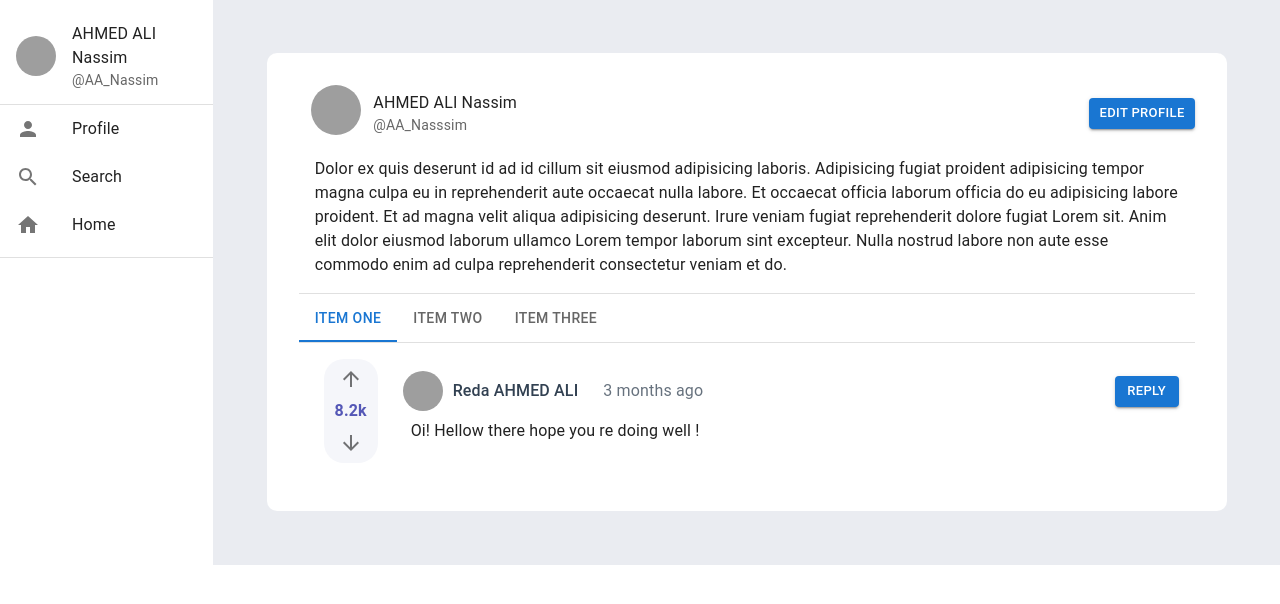
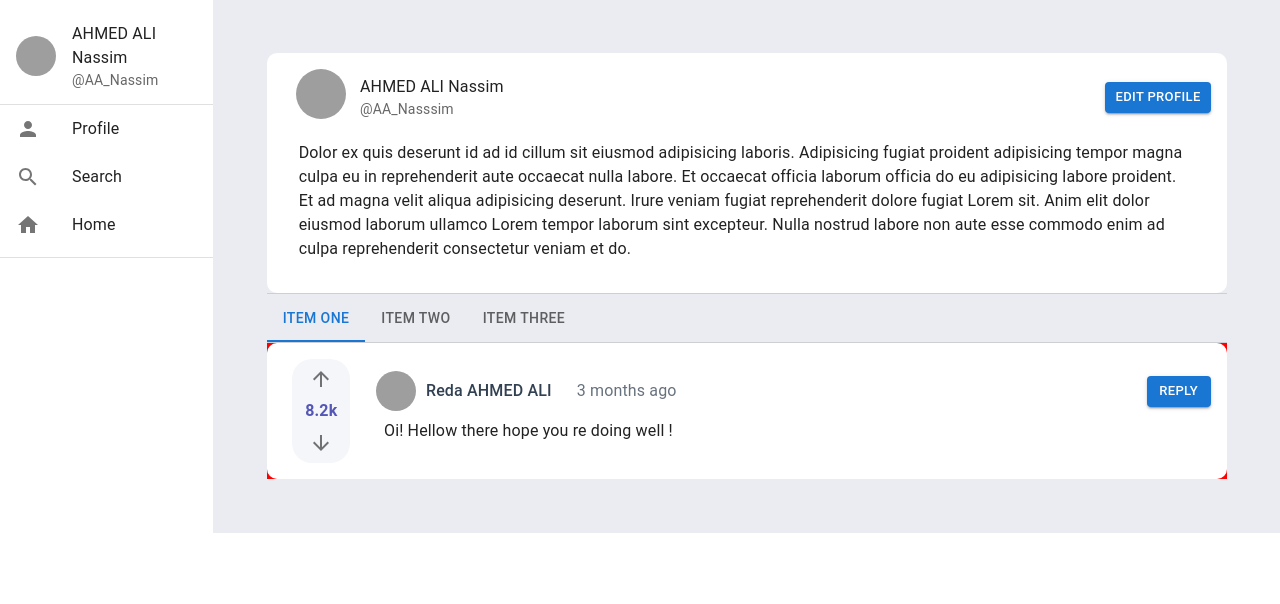
Before and after one commit to Nassim-Ddr/Twotter, a React (Create React App) app: page / in a window 1280 px wide. Shown: the top 604 px of the page. Built offline with nearby package versions, Linux system fonts and the light colour scheme; grey boxes are pictures that could not be loaded.

Commit message:
Structure optimisation

```diff
--- a/src/components/Post.js
+++ b/src/components/Post.js
@@ -28,7 +28,7 @@ class Post extends React.Component {
         console.log("isReply : ", this.state.isReply)
         return (
             <Grid container className="MainPostContainer">
-                <Grid item container className='PostContainer'>
+                <Grid item container className='PostContainer' > {/*MAKE THIS REVERSE ROW IF SMALL */}
                     <Grid item xs={2} md={1}>
                         <PostScore score={this.state.postData.score} />
                     </Grid>
--- a/src/components/PostScore.js
+++ b/src/components/PostScore.js
@@ -19,7 +19,7 @@ class PostScore extends React.Component {
 
     render() {
         return (
-            <Box className='ScoreContainer'>
+            <Box className='ScoreContainer'> {/* SET THE SCORE TO BE HORIZONTAL IF ON PHONE */}
                 <Box className = 'Score'>
                     <CssBaseline />
                     <IconButton>
--- a/src/components/Profile.js
+++ b/src/components/Profile.js
@@ -26,17 +26,15 @@ class Profile extends React.Component {
         return (
             <Box className='mainContent' sx={{ overflow: 'hidden' }}>
                 <CssBaseline />
-                <div className='ProfileContainer'>
-                    <Grid container className='ProfileContainer' direction={"column"}>
-                        <Grid container item xs={12}>
-                            <ProfileHeader profileData={profileData} userData={this.state.userData} />
-                        </Grid>
-                        <Grid item xs={12} className="Tabs">
-                            <ProfileTab userData={this.state.userData}/>
-                        </Grid>
+                <Grid item container>
+                    <Grid item container className='ProfileContainer' direction={"column"} xs={12}>
+                        <ProfileHeader profileData={profileData} userData={this.state.userData} />
+                    </Grid>
+                    <Grid item xs={12} className="Tabs">
+                        <ProfileTab userData={this.state.userData} />
                     </Grid>
 
-                </div>
+                </Grid>
             </Box>
         )
     }
--- a/src/components/ProfileTab.js
+++ b/src/components/ProfileTab.js
@@ -14,7 +14,7 @@ function TabPanel(props) {
       {...other}
     >
       {value === index && (
-        <Box>
+        <Box className="booga">
           {children}
         </Box>
       )}
--- a/src/style/Profile.css
+++ b/src/style/Profile.css
@@ -1,3 +1,7 @@
+.booga {
+  background-color: red;
+}
+
 .ProfileContainer {
   background-color: white;
   border-radius: 10px;
--- a/src/style/Profile.scss
+++ b/src/style/Profile.scss
@@ -1,4 +1,9 @@
 @use "variables" as *;
+
+.booga {
+
+    background-color: red;
+}
 
 .ProfileContainer {
     background-color: $White;
--- a/src/utils/Time.js
+++ b/src/utils/Time.js
@@ -6,7 +6,6 @@ const CommentPostedTime = (timeInMileSec) => {
     let weeks = (timeInMileSec / (1000 * 60 * 60 * 24 * 7)).toFixed(0);
     let months = (timeInMileSec / (1000 * 60 * 60 * 24 * 31)).toFixed(0);
     let years = (timeInMileSec / (1000 * 60 * 60 * 24 * 12)).toFixed(0);
-    console.log("time : ")
 
     if (sec < 60) {
       return "seconds";
```
Also changed, not shown: 1 other file (tests, documents, lock files or other folders).
